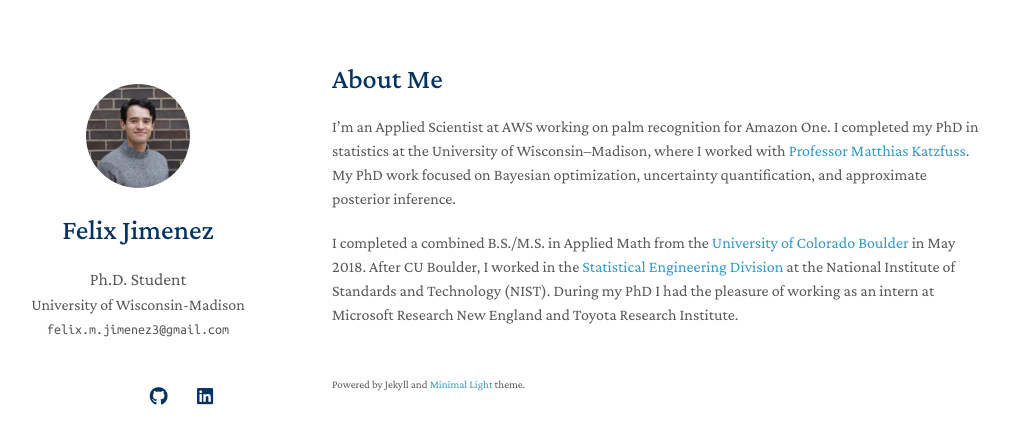
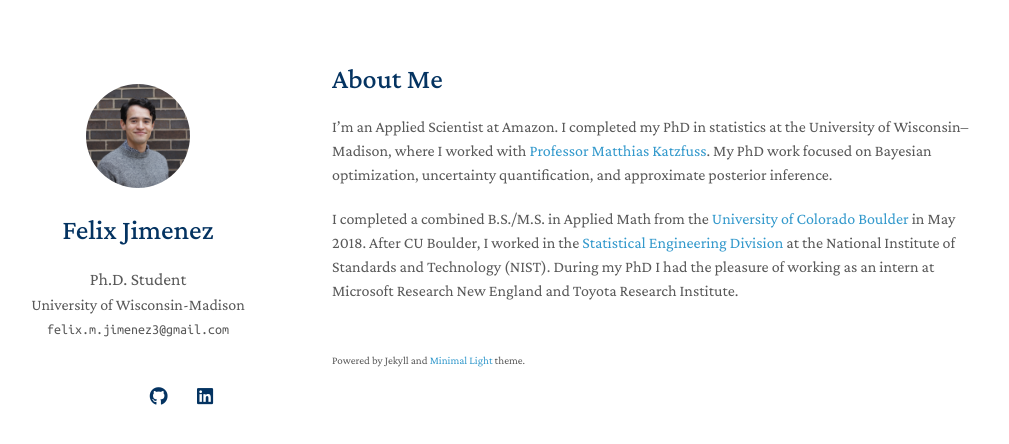
Before and after one commit to feji3769/feji3769.github.io, a Jekyll site: the page built from index.md, in a window 1280 px wide. Shown: the top 444 px of the page, without its empty margins (138-1147 px from the left). Built offline with Jekyll 4.4.1, drawn with Linux system fonts in a browser that asks for light colours; nearby versions of some CDN libraries; a style sheet for code colours, icons or effects is not loaded; our own code applies the rules of GitHub Pages for plain Markdown files.

Commit message:
Update index.md

```diff
--- a/index.md
+++ b/index.md
@@ -3,6 +3,6 @@ layout: homepage
 ---
 
 # About Me
-I'm an Applied Scientist at AWS working on palm recognition for Amazon One. I completed my PhD in statistics at the University of Wisconsin–Madison, where I worked with [Professor Matthias Katzfuss](https://sites.google.com/view/katzfuss/). My PhD work focused on Bayesian optimization, uncertainty quantification, and approximate posterior inference.
+I'm an Applied Scientist at Amazon. I completed my PhD in statistics at the University of Wisconsin–Madison, where I worked with [Professor Matthias Katzfuss](https://sites.google.com/view/katzfuss/). My PhD work focused on Bayesian optimization, uncertainty quantification, and approximate posterior inference.
 
 I completed a combined B.S./M.S. in Applied Math from the [University of Colorado Boulder](https://www.colorado.edu/amath/) in May 2018. After CU Boulder, I worked in the [Statistical Engineering Division](https://www.nist.gov/itl/sed) at the National Institute of Standards and Technology (NIST). During my PhD I had the pleasure of working as an intern at Microsoft Research New England and Toyota Research Institute.
```
